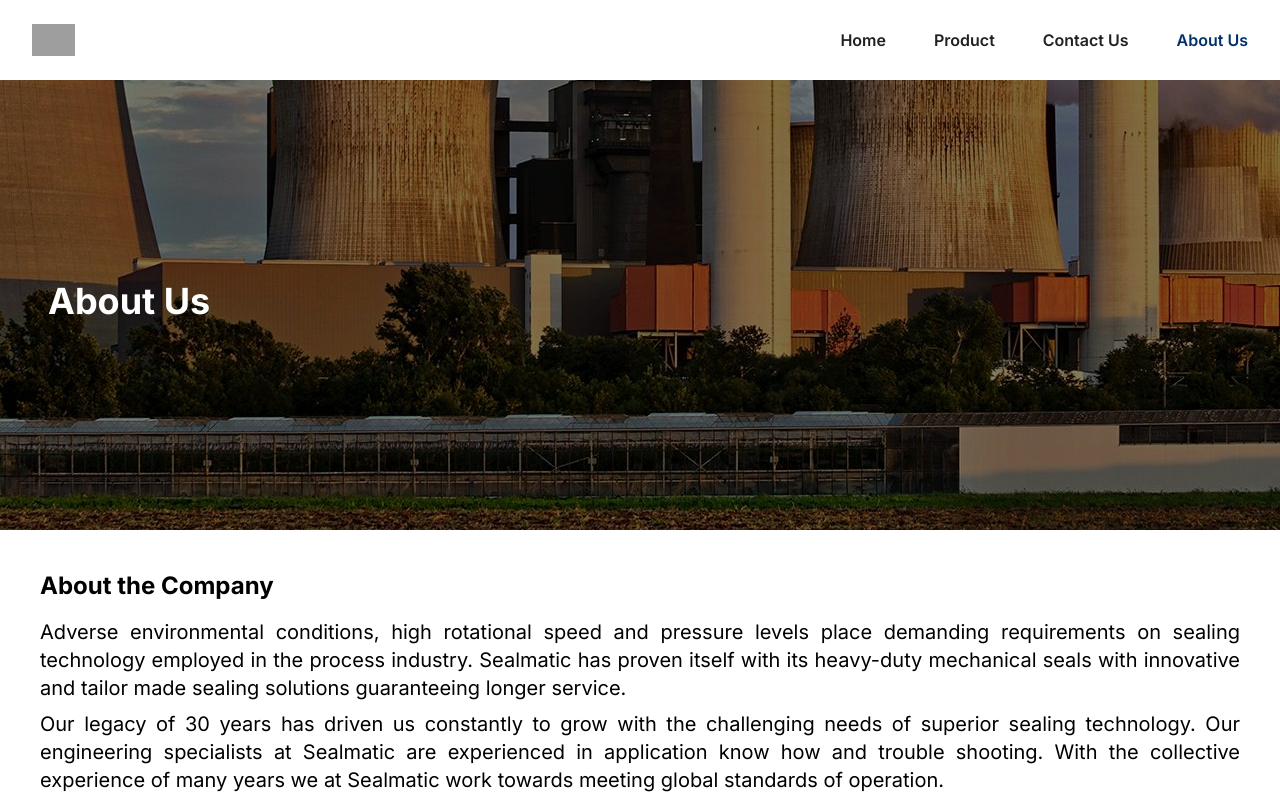
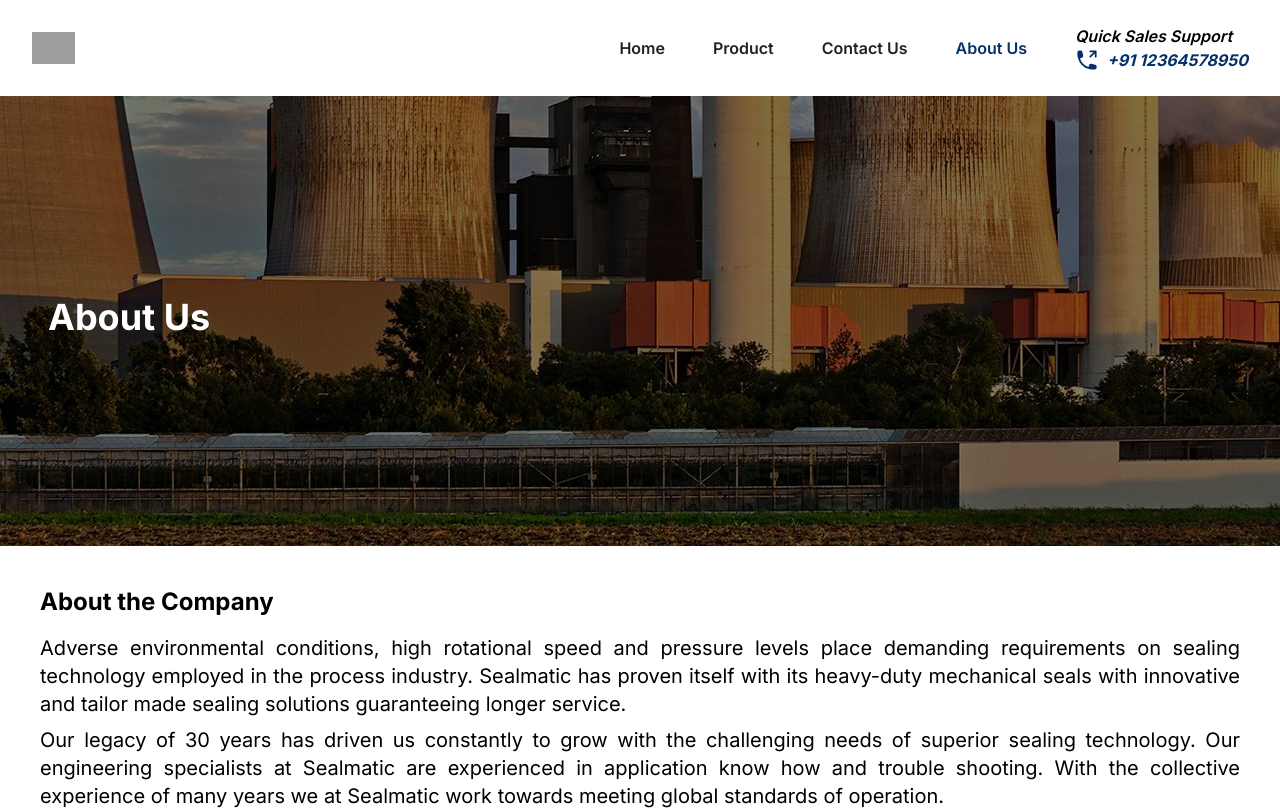
Before and after one commit to Nirvana2299/s_matic, a Next.js app: page /about in a window 1280 px wide. Shown: the top 810 px of the page. Built offline with nearby package versions, Linux system fonts and the light colour scheme; grey boxes are pictures that could not be loaded.

Commit message:
modified:   src/app/components/footer.js modified:   src/app/components/navbar.js modified:   src/app/productCatalogue/page.js

```diff
--- a/src/app/components/footer.js
+++ b/src/app/components/footer.js
@@ -1,3 +1,5 @@
+import Link from 'next/link'
+
 export default function Footer() {
     return <footer>
         <div className="relative mx-auto min-w-screen-xl px-4 py-16 sm:px-6 lg:px-8 lg:pt-24">
@@ -36,15 +38,25 @@ export default function Footer() {
                     className="mt-12 flex flex-wrap justify-center gap-6 md:gap-8 lg:mt-0 lg:justify-end lg:gap-12"
                 >
                     <li>
-                        <a className="text-gray-700 transition hover:text-gray-700/75" href="#"> About </a>
+                        <Link href={{
+                            pathname: `/about`,
+                        }}>
+                            About
+                        </Link>
                     </li>
-
                     <li>
-                        <a className="text-gray-700 transition hover:text-gray-700/75" href="#"> Home </a>
+                        <Link href={{
+                            pathname: `/`,
+                        }}>
+                            Home
+                        </Link >
                     </li>
-
                     <li>
-                        <a className="text-gray-700 transition hover:text-gray-700/75" href="#"> Contact Us </a>
+                        <Link href={{
+                            pathname: `/contactus`,
+                        }}>
+                            Contact Us
+                        </Link>
                     </li>
 
                     {/* <li>
--- a/src/app/components/navbar.js
+++ b/src/app/components/navbar.js
@@ -12,8 +12,9 @@ import {
     FingerPrintIcon,
     SquaresPlusIcon,
     XMarkIcon,
+    // PhoneIcon
 } from '@heroicons/react/24/outline'
-import { ChevronDownIcon, PhoneIcon, PlayCircleIcon } from '@heroicons/react/20/solid'
+import { ChevronDownIcon,PhoneArrowUpRightIcon, PhoneIcon, PlayCircleIcon } from '@heroicons/react/20/solid'
 
 const callsToAction = [
     { name: 'Watch demo', href: '#', icon: PlayCircleIcon },
@@ -46,7 +47,17 @@ export default function Navbar() {
                         <img className="h-8 w-auto" src="https://tailwindui.com/img/logos/mark.svg?color=indigo&shade=600" alt="" />
                     </Link>
                 </div>
-                <div className="flex lg:hidden">
+                <div className="flex lg:hidden gap-2">
+                    <Link
+                        href={{
+                            pathname: `tel:+9112364578950`,
+                        }}
+                    >
+                        <div className='text-start flex gap-4 bg-blue-400 px-4 rounded-3xl'>
+                            <p className='-mx-3 block rounded-lg px-3 py-2 text-base font-semibold leading-7 text-white'>Call Now</p>
+                            {/* <p className='-mx-3 block rounded-lg px-3 py-2 text-base font-semibold leading-7 '>+91 12364578950</p> */}
+                        </div>
+                    </Link>
                     <button
                         type="button"
                         className="-m-2.5 inline-flex items-center justify-center rounded-md p-2.5 text-gray-700"
@@ -55,8 +66,9 @@ export default function Navbar() {
                         <span className="sr-only">Open main menu</span>
                         <Bars3Icon className="h-6 w-6" aria-hidden="true" />
                     </button>
+
                 </div>
-                <Popover.Group className="hidden lg:flex lg:gap-x-12">
+                <Popover.Group className="hidden lg:flex lg:items-center lg:gap-x-12">
                     {/* <Popover className="relative">
                         <Popover.Button className="flex items-center gap-x-1 text-sm font-semibold leading-6 text-gray-900">
                             Product
@@ -119,6 +131,19 @@ export default function Navbar() {
                     }} className={`text-md font-semibold leading-6 hover:text-[#023169] ${pathname === '/about' ? 'text-[#023169]' : 'text-gray-900'}`}>
                         About Us
                     </Link>
+                    <Link
+                        href={{
+                            pathname: `tel:+9112364578950`,
+                        }}
+                    >
+                        <div className='text-start'>
+                            <p className='italic font-semibold'>Quick Sales Support</p>
+                            <div className='flex gap-2'>
+                                <PhoneArrowUpRightIcon className="h-6 w-6 text-[#023169]" aria-hidden="true" />
+                                <p className='italic font-bold text-[#023169]'>+91 12364578950</p>
+                            </div>
+                        </div>
+                    </Link>
                 </Popover.Group>
                 {/* <div className="hidden lg:flex lg:flex-1 lg:justify-end">
                     <a href="#" className="text-sm font-semibold leading-6 text-gray-900">
@@ -146,6 +171,7 @@ export default function Navbar() {
                             <span className="sr-only">Close menu</span>
                             <XMarkIcon className="h-6 w-6" aria-hidden="true" />
                         </button>
+
                     </div>
                     <div className="mt-6 flow-root">
                         <div className="-my-6 divide-y divide-gray-500/10">
@@ -203,6 +229,7 @@ export default function Navbar() {
                                 >
                                     Contact Us
                                 </Link>
+
                             </div>
 
                         </div>
--- a/src/app/productCatalogue/page.js
+++ b/src/app/productCatalogue/page.js
@@ -7,7 +7,7 @@ export default function Products() {
         <section className="md:mx-10 bg-gray-100">
             <Hero name='Products' />
             <section className="flex justify-center items-center mx-10 py-10">
-                <div className="grid md:grid-cols-4 gap-10" >
+                <div className="grid sm:grid-cols-2  lg:grid-cols-3 xl:grid-cols-4 gap-10" >
                     {
                         products.map((product) => {
                             return (
```
